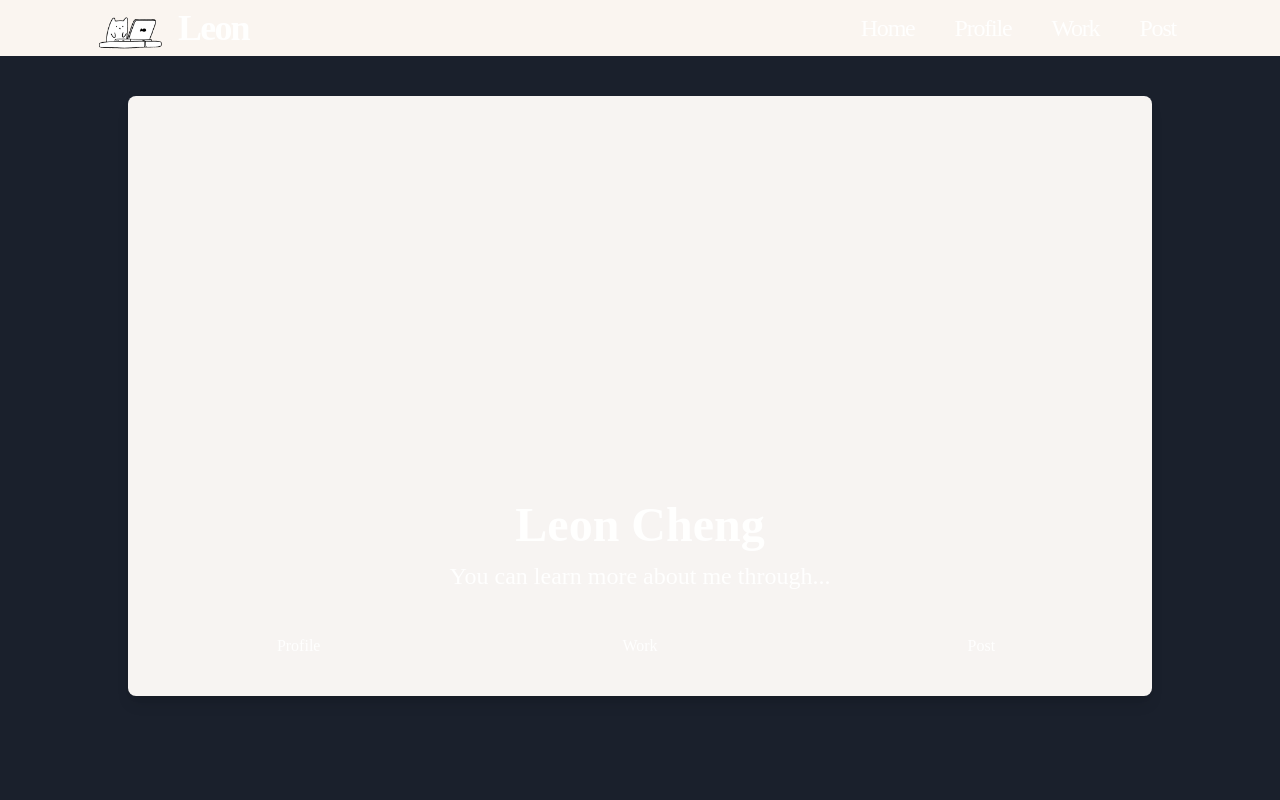
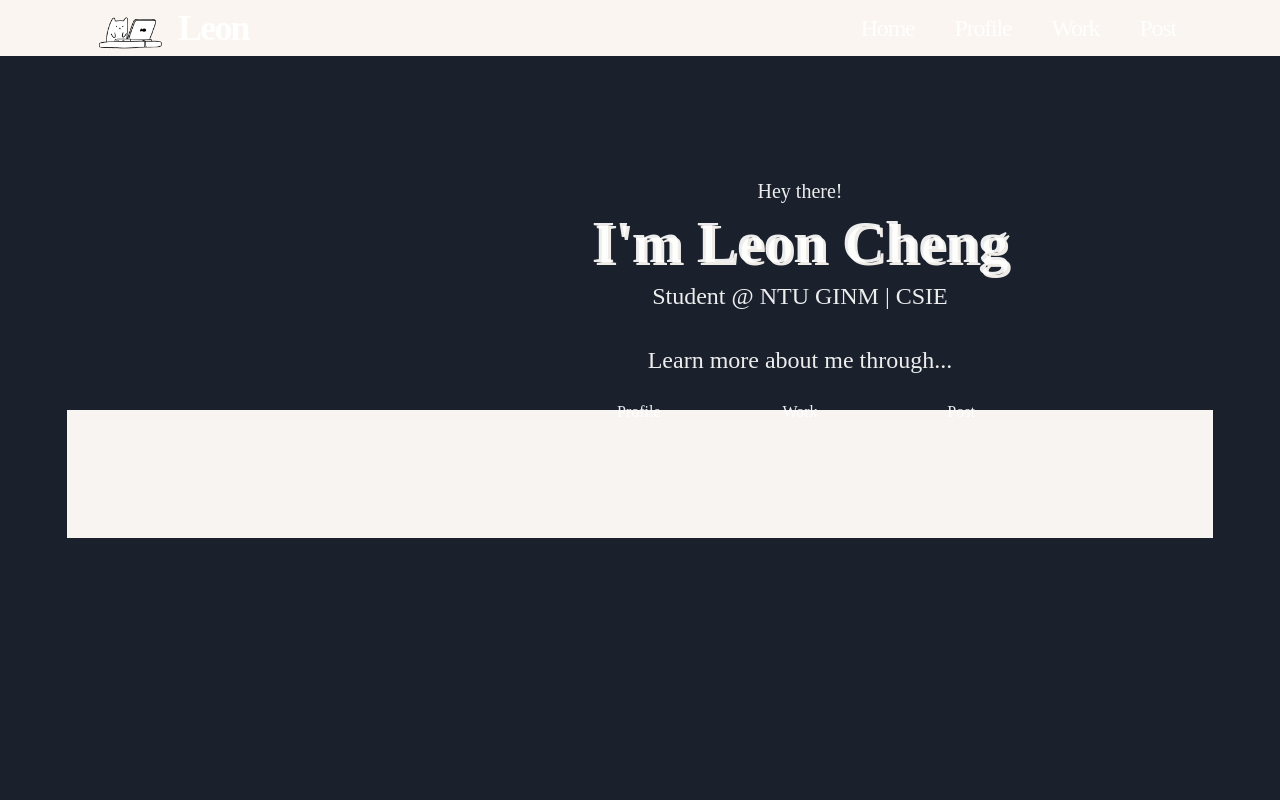
Before and after one commit to Leon-LCC/Personal-website, a Next.js app: page / in a window 1280 px wide. Shown: the top 800 px of the page. Built offline with nearby package versions, Linux system fonts and the light colour scheme; no server answers; a web font is replaced by a local one.

Commit message:
Fixed Resize

```diff
--- a/components/Profile.js
+++ b/components/Profile.js
@@ -67,7 +67,7 @@ const ProfileSection = () => {
                     <Text fontSize={{base: "md", md: "lg", lg: "xl"}} textAlign='justify'>
                         I am currently pursuing a graduate degree in the Graduate Institute of Networking and Multimedia at National Taiwan University.
                         My research interests lie in the fields of Deep Learning and Computer Vision, with a current focus on the security of AIoT systems such as federated learning and split learning.
-                        See my experiences below or check out my projects <NextLink href='/work'> here</NextLink>.
+                        See my experiences below or check out my projects <NextLink href='/work' passHref><Link color='#5D514A'>here</Link></NextLink>.
                     </Text>
                 </Box>
 
--- a/pages/index.js
+++ b/pages/index.js
@@ -11,8 +11,8 @@ import Layout from "../components/Layout"
 import React, { useEffect, useRef } from 'react';
 
 import * as THREE from 'three';
-import { OrbitControls } from 'three/addons/controls/OrbitControls.js';
 import { GLTFLoader } from 'three/addons/loaders/GLTFLoader.js';
+import { OrbitControls } from 'three/examples/jsm/controls/OrbitControls.js';
 
 
 const HomePage = ({}) => {
@@ -81,6 +81,14 @@ const HomePage = ({}) => {
                 });
             });
 
+            // Resize handling
+            function onWindowResize() {
+                camera.aspect = window.innerWidth / window.innerHeight / 0.5;
+                camera.updateProjectionMatrix();
+                renderer.setSize(window.innerWidth, window.innerHeight/2);
+            }
+            window.addEventListener('resize', onWindowResize);
+
             let prevTime = performance.now();
 
             // Animation loop
@@ -108,15 +116,15 @@ const HomePage = ({}) => {
     return (
         <Layout>
             <Container centerContent mb='40' mt='20' py='4' px='0' maxWidth={{base: '90%', lg: '80%'}}>
-                <Grid templateRows='repeat(6, 1fr)' templateColumns='repeat(3, 1fr)' gap={0} w='100%' h='100%' bg='#F7F4F2' borderRadius='lg' boxShadow='lg'>
-                    <GridItem rowSpan={4} colSpan={3}  justifyContent='Center' alignItems='Center' display='flex' h='100%'>
-                        <Box id='welcome-avatar' justifyContent='Center' alignItems='Center' display='flex' />
-                    </GridItem>
-                    <GridItem rowSpan={1} colSpan={3} justifyContent='Center' alignItems='Top' display='flex'>
-                        <Box>
-                            <Heading fontSize={{base: "3xl", md: "4xl", lg: "5xl"}} fontWeight='bold' align='center' pb='1'>Leon Cheng</Heading>
-                            <Text fontSize={{ md: "xl", lg: "2xl"}}  align='center'> You can learn more about me through...</Text>
-                        </Box>
+                <Box id='welcome-avatar' justifyContent={{base: 'center', md: 'right'}} alignItems='center' display='flex' h='50%' w={{base: '100%', md:'50%', lg: '65%'}} zIndex='0'></Box>
+                <Box justifyContent='center' alignItems='center' display='flex' flexDirection='column' h='50%' w={{base:'100%', md:'60%'}} mt={{base: '-230pt', sm:'-220pt', lg:'-80'}} ml={{base: '0', md:'60', lg: '80'}} zIndex='1' bgGradient={{base:'linear(to-t, #FFFFFF, transparent)', md:'none'}}>
+                    <Box display={{base: 'block', md: 'none'}} h='10%' w='100%' p='1'> </Box>
+                    <Text fontSize={{ md: "lg", lg: "xl"}}  display={{base: 'none', md: 'block'}} align='center'>Hey there!</Text>
+                    <Heading fontSize={{base: "4xl", sm: "5xl", lg: "6xl"}} fontWeight='bold' align='center' textShadow='3px 3px #EFEBE7'>I'm Leon Cheng</Heading>
+                    <Text fontSize={{ md: "xl", lg: "2xl"}}  align='center'> Student @ NTU GINM | CSIE</Text>
+                    <Grid templateRows='repeat(2, 1fr)' templateColumns='repeat(3, 1fr)' gap={4} w='80%' mt='4' p='3'>
+                        <GridItem rowSpan={1} colSpan={3} justifyContent='Center' alignItems='Center' display='flex'>
+                            <Text fontSize={{ md: "xl", lg: "2xl"}}  align='center'> Learn more about me through...</Text>
                         </GridItem>
                         <GridItem rowSpan={1} colSpan={1} justifyContent='Center' alignItems='Center' display='flex'>
                             Profile
@@ -128,6 +136,9 @@ const HomePage = ({}) => {
                             Post
                         </GridItem>
                     </Grid>
+                </Box>
+                <Box alignItems='center' display='flex' flexDirection='column' h='100%' w='112%' p={{base:'20', md:'16'}} mt='-8' bg='#F7F4F2'> </Box>
+
             </Container>
             <ProfileSection />
         </Layout>
```
Lines whose indentation alone changed are shown as unchanged.
